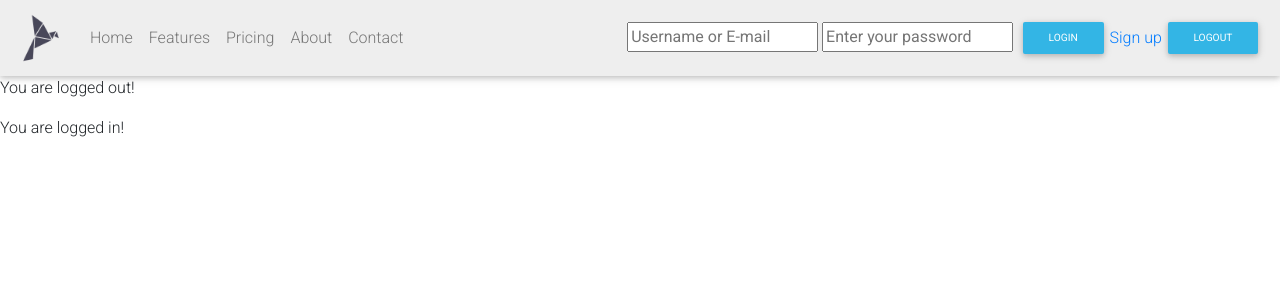
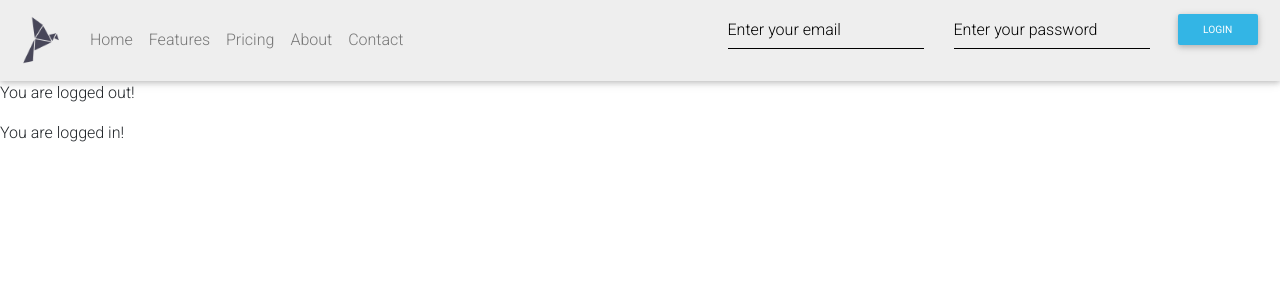
Before and after one commit to bowendevries/PHP-registerSystem, a PHP site: page /index.php in a window 1280 px wide. Shown: the top 300 px of the page. Run offline with PHP 8.4, Linux system fonts and the light colour scheme; some libraries are stand-ins or nearby versions.

Commit message:
Changed login form in navbar from plain html to material design

```diff
--- a/header.php
+++ b/header.php
@@ -28,6 +28,7 @@
                 </div>
             </div>
 
+            <!--
             <form action="includes/login.php" method="post">
               <input type="email" name="mailuid" placeholder="Username or E-mail">
               <input type="password" name="pwd" placeholder="Enter your password">
@@ -37,6 +38,38 @@
                 <form action="includes/logout.php" method="post">
                 <button type="submit" name="logout-submit" class="btn btn-info btn-sm">Logout</button>
               </form>
+            -->
+
+<!-- Material form grid -->
+<form action="includes/login.php" method="post">
+  <!-- Grid row -->
+  <div class="row">
+    <!-- Grid column -->
+    <div class="col-auto">
+      <!-- Material input -->
+      <div class="md-form mt-0">
+        <input type="email" name ="userEmail" class="form-control" placeholder="Enter your email">
+      </div>
+    </div>
+    <!-- Grid column -->
+
+    <!-- Grid column -->
+    <div class="col-auto">
+      <!-- Material input -->
+      <div class="md-form mt-0">
+        <input type="password" name="userPwd" class="form-control" placeholder="Enter your password">
+      </div>
+    </div>
+    <div class="col">
+      <button type="submit" name="login-submit" class="btn btn-info btn-sm">Login</button>
+    </div>
+    <!-- Grid column -->
+  </div>
+  <!-- Grid row -->
+</form>
+<!-- Material form grid -->
+
+
         </nav>
     </header>
 
```
